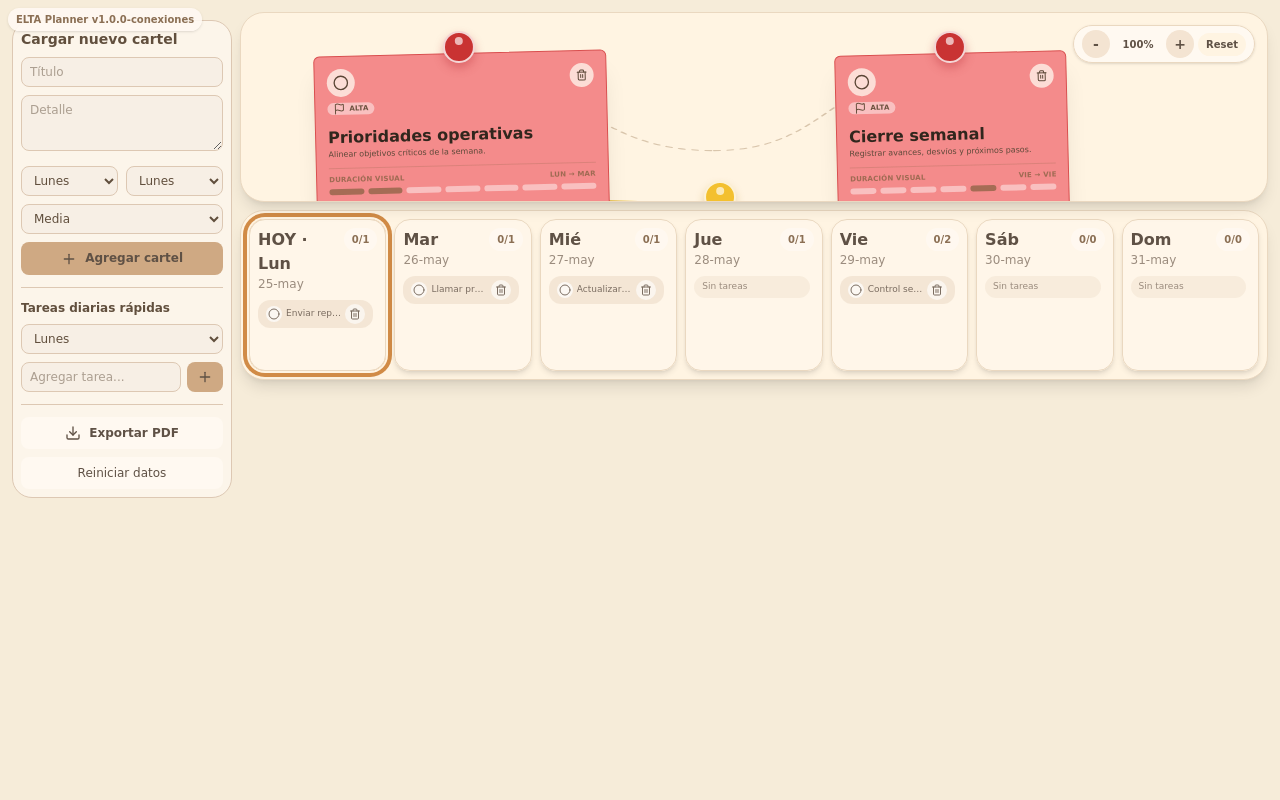
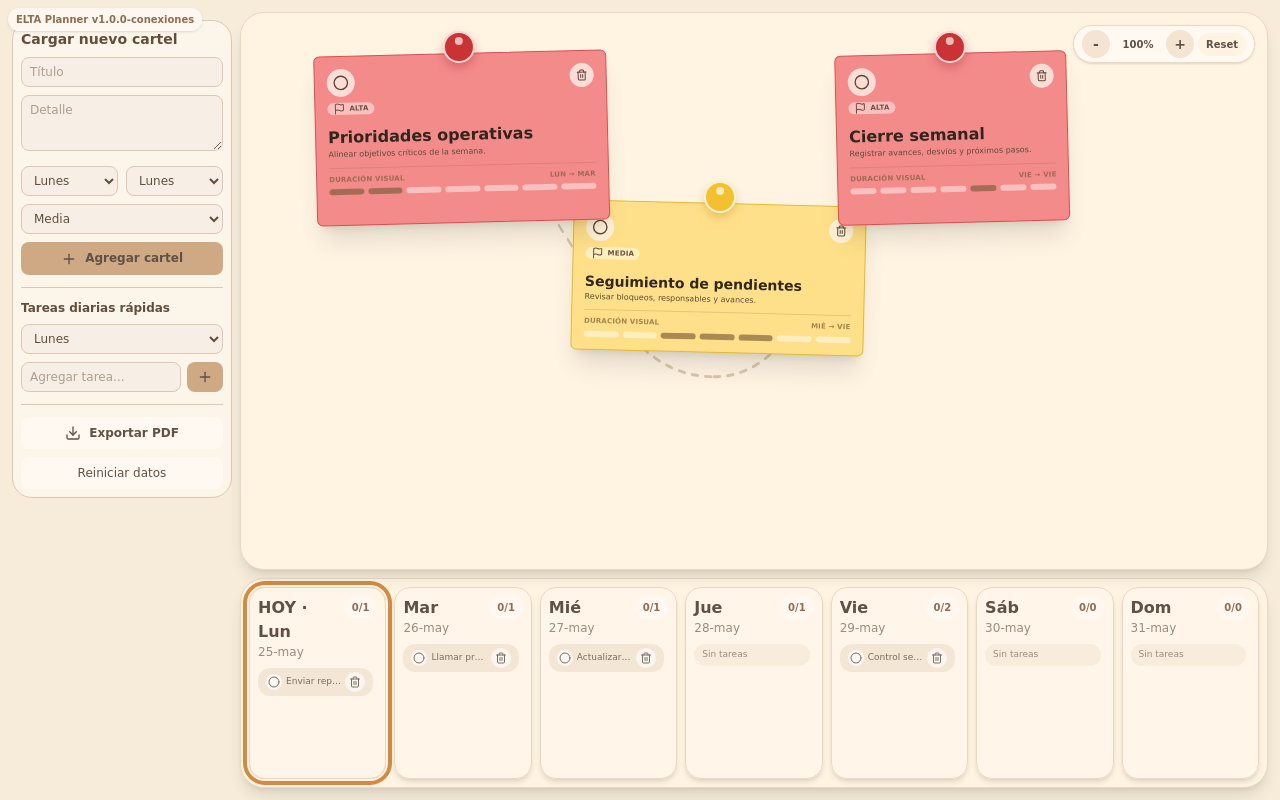
Before and after one commit to proyectolaserzarate-arch/elta-weekly-planner, a React (Vite) app: page / in a window 1280 px wide. Built offline with nearby package versions, Linux system fonts and the light colour scheme.

Commit message:
reducir espacio

```diff
--- a/src/App.jsx
+++ b/src/App.jsx
@@ -31,7 +31,7 @@ function Button({ className = "", children, ...props }) {
   );
 }
 
-const LOCAL_STORAGE_KEY = "elta-weekly-floating-planner-v7";
+const LOCAL_STORAGE_KEY = "elta-weekly-floating-planner-v8";
 const APP_VERSION = "1.0.0-conexiones";
 const SNAP_STRENGTH = 0.72;
 const MIN_BOARD_ZOOM = 0.65;
@@ -152,14 +152,8 @@ function getCurrentWeekDayIndex() {
 }
 
 function getStatusColor(card) {
-  if (card.priority === "alta") {
-    return "bg-[#f48b8b] border-[#d94f4f]";
-  }
-
-  if (card.priority === "media") {
-    return "bg-[#ffe08a] border-[#e5b931]";
-  }
-
+  if (card.priority === "alta") return "bg-[#f48b8b] border-[#d94f4f]";
+  if (card.priority === "media") return "bg-[#ffe08a] border-[#e5b931]";
   return "bg-[#e9d7bd] border-[#c6a982]";
 }
 
@@ -296,7 +290,7 @@ function clampBoardZoom(value) {
 
 function createLocalSnapshot(floatingCards, dailyTasks, weekStart, boardZoom) {
   return {
-    version: 7,
+    version: 8,
     updatedAt: new Date().toISOString(),
     floatingCards,
     dailyTasks,
@@ -406,6 +400,7 @@ export default function App() {
 
   function deleteFloatingCard(id) {
     setFloatingCards((previous) => previous.filter((card) => card.id !== id));
+    if (expandedFloatingCardId === id) setExpandedFloatingCardId(null);
   }
 
   function moveFloatingCard(id, deltaX, deltaY) {
@@ -446,6 +441,7 @@ export default function App() {
 
   function resetBoardZoom() {
     setBoardZoom(1);
+    setExpandedFloatingCardId(null);
   }
 
   function getTouchDistance(touches) {
@@ -568,9 +564,9 @@ export default function App() {
               ? "Proximo"
               : "En tiempo";
 
-        if (card.priority === "alta") pdf.setFillColor(255, 224, 138);
-        else if (card.priority === "media") pdf.setFillColor(255, 238, 158);
-        else pdf.setFillColor(216, 239, 158);
+        if (card.priority === "alta") pdf.setFillColor(244, 139, 139);
+        else if (card.priority === "media") pdf.setFillColor(255, 224, 138);
+        else pdf.setFillColor(233, 215, 189);
 
         pdf.roundedRect(margin, y, 82, 28, 3, 3, "F");
         pdf.setTextColor(49, 38, 29);
@@ -774,7 +770,7 @@ export default function App() {
             {renderPlannerControls()}
           </Card>
 
-          <div className="grid min-h-0 min-w-0 grid-rows-[190px_170px] gap-2 rounded-[1.5rem]">
+          <div className="grid min-h-0 min-w-0 grid-rows-[1fr_210px] gap-2 rounded-[1.5rem]">
             <div
               className="relative min-h-0 overflow-x-auto overflow-y-hidden rounded-[1.5rem] border border-[#ead8c0] bg-[#fff4e2] p-3 shadow-lg"
               onWheel={handleBoardWheel}
@@ -788,24 +784,21 @@ export default function App() {
                   {Math.round(boardZoom * 100)}%
                 </button>
                 <button type="button" onClick={() => changeBoardZoom(BOARD_ZOOM_STEP)} className="h-7 w-7 rounded-full bg-[#f4e4d2] text-sm font-bold">+</button>
-                <button
-  type="button"
-  onClick={resetBoardZoom}
-  className="rounded-full bg-[#fff4e2] px-2 py-1 text-[10px] font-bold"
->
+                <button type="button" onClick={resetBoardZoom} className="rounded-full bg-[#fff4e2] px-2 py-1 text-[10px] font-bold">
                   Reset
                 </button>
               </div>
 
               <div
-                className="relative h-full min-h-[190px] min-w-[720px] overflow-visible transition-transform duration-200"
+                className="relative h-full min-h-[360px] min-w-[980px] overflow-visible transition-transform duration-200"
                 style={{
                   transform: `scale(${boardZoom})`,
                   transformOrigin: "top left",
                   width: `${100 / boardZoom}%`,
                   height: `${100 / boardZoom}%`,
                 }}
-              ><svg
+              >
+                <svg
                   className="pointer-events-none absolute inset-0 z-[1] h-full w-full overflow-visible"
                   viewBox="0 0 980 360"
                   preserveAspectRatio="none"
@@ -829,6 +822,7 @@ export default function App() {
                     );
                   })}
                 </svg>
+
                 <AnimatePresence>
                   {floatingCards.map((card, index) => {
                     const isHovered = hoveredFloatingCardId === card.id;
@@ -847,12 +841,7 @@ export default function App() {
                         key={card.id}
                         initial={{ opacity: 0, y: 18, rotate: -2 }}
                         animate={{ opacity: 1, x: cardOffset.x, y: cardOffset.y, rotate: index % 2 === 0 ? -1.4 : 1.4 }}
-                        transition={{
-  type: "spring",
-  stiffness: 180,
-  damping: 34,
-  mass: 0.9,
-}}
+                        transition={{ type: "spring", stiffness: 180, damping: 34, mass: 0.9 }}
                         whileHover={{ rotate: 0, scale: 1.055 }}
                         drag
                         dragMomentum={false}
@@ -927,12 +916,11 @@ export default function App() {
             </div>
 
             <div data-export-board="true" ref={boardRef} className="overflow-x-auto rounded-[1.5rem] border border-[#ead8c0] bg-[#fff4e2] p-2 shadow-lg">
-              <div className="flex h-full min-w-[720px] items-stretch gap-2">
+              <div className="flex h-full min-w-[980px] items-stretch gap-2">
                 {weekDays.map((day) => {
                   const dayCards = floatingCards.filter((card) => card.startDay <= day.index && card.endDay >= day.index);
                   const completed = dayCards.filter((card) => card.done).length;
                   const tasks = dailyTasks[day.index] || [];
-
                   const isExpandedDay = selectedExpandedDay === day.index;
                   const isToday = getCurrentWeekDayIndex() === day.index;
 
@@ -943,17 +931,17 @@ export default function App() {
                       className={
                         "flex flex-col rounded-2xl border px-2 py-2 shadow-md transition-all duration-300 " +
                         (isExpandedDay
-    ? "min-w-[180px] flex-[2] border-[#cfa983] bg-[#ffe8b8] shadow-xl "
-    : "min-w-[95px] flex-1 border-[#ead8c0] bg-[#fff7ea]/95 ") +
-  (isToday
-    ? "ring-4 ring-[#d18b46] ring-offset-2 ring-offset-[#fff4e2]"
-    : "")
+                          ? "min-w-[260px] flex-[2] border-[#cfa983] bg-[#ffe8b8] shadow-xl "
+                          : "min-w-[132px] flex-1 border-[#ead8c0] bg-[#fff7ea]/95 ") +
+                        (isToday ? "ring-4 ring-[#d18b46] ring-offset-2 ring-offset-[#fff4e2]" : "")
                       }
                     >
                       <div className="flex items-start justify-between gap-2">
                         <div>
-                          <div className="text-base font-semibold text-[#5f5145]">{isToday ? "HOY · " : ""}
-{day.name}</div>
+                          <div className="text-base font-semibold text-[#5f5145]">
+                            {isToday ? "HOY · " : ""}
+                            {day.name}
+                          </div>
                           <div className="text-xs text-[#9b8c7e]">{formatDate(day.date)}</div>
                         </div>
                         <div className="rounded-full bg-[#fff9f2]/80 px-2 py-1 text-[10px] font-bold text-[#8b6f54]">
@@ -1002,6 +990,7 @@ export default function App() {
             </div>
           </div>
         </section>
+
         <AnimatePresence>
           {expandedFloatingCardId ? (
             <motion.div
@@ -1060,10 +1049,7 @@ export default function App() {
                         type="button"
                         onClick={() => {
                           resetFloatingCardPosition(card.id);
-
-    setTimeout(() => {
-      setExpandedFloatingCardId(null);
-    }, 150);
+                          setTimeout(() => setExpandedFloatingCardId(null), 150);
                         }}
                         className="rounded-xl bg-white/70 px-4 py-3 font-bold"
                       >
@@ -1075,6 +1061,7 @@ export default function App() {
             </motion.div>
           ) : null}
         </AnimatePresence>
+
         <button
           type="button"
           onClick={() => setIsMobilePanelOpen(true)}
```
Lines whose indentation alone changed are shown as unchanged.
